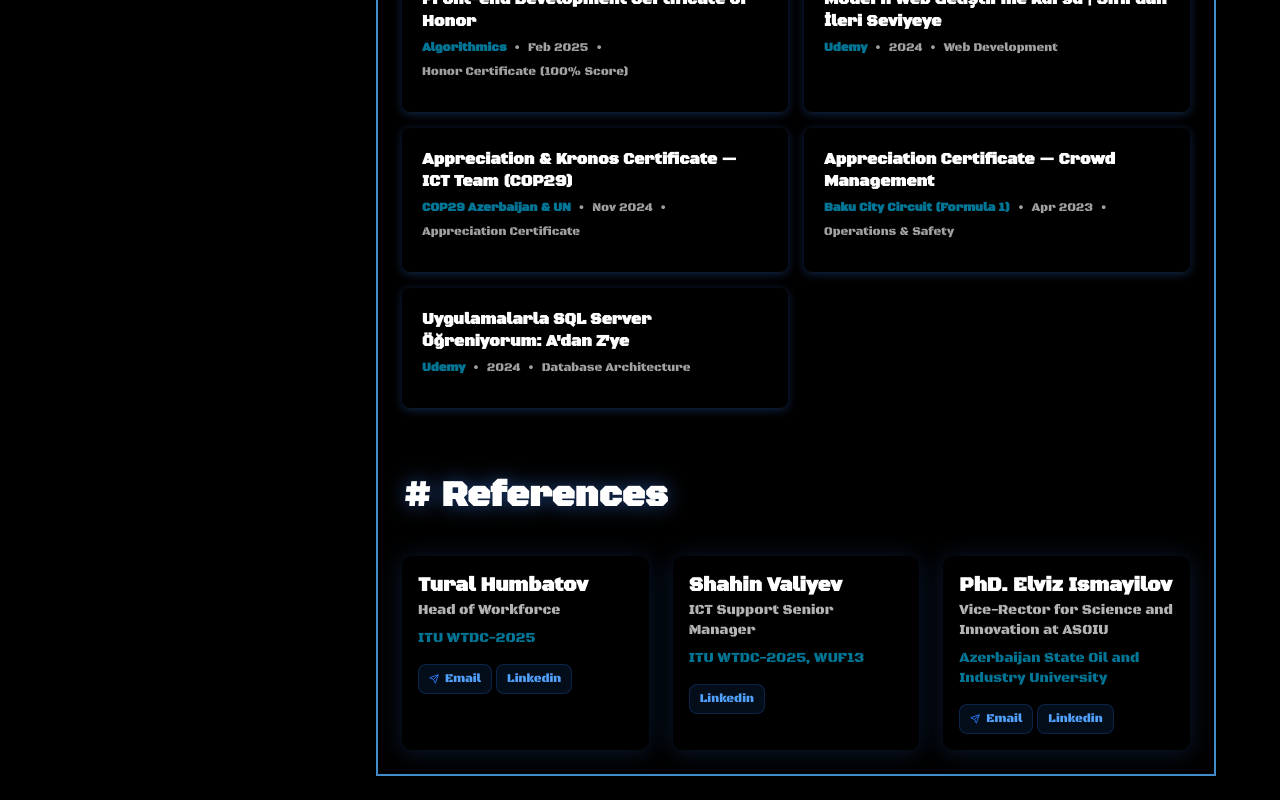
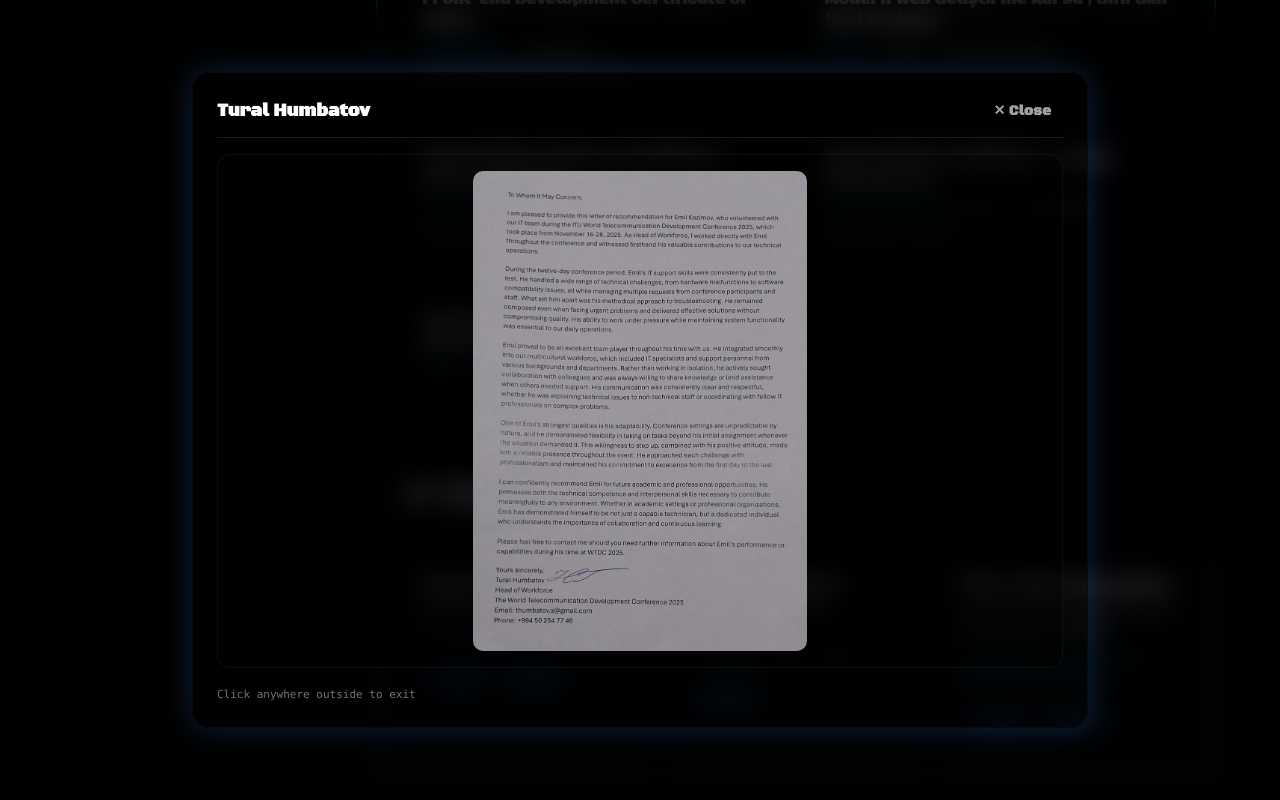
Before and after one commit to Emilhubb/Portfolio, a Next.js app: page /resume in a window 1280 px wide. Both pictures are taken after a click on the element 525 px from the left and 4374 px from the top of the page. Shown: the part 3721-4521 px from the top of the page. Built offline with nearby package versions, Linux system fonts and the light colour scheme.

Commit message:
adding reference image preview modal

```diff
--- a/components/detailComponents/resumepage/ReferencesContent.tsx
+++ b/components/detailComponents/resumepage/ReferencesContent.tsx
@@ -1,5 +1,8 @@
+'use client'
 import React from "react";
+import { useState, useEffect } from "react";
 import { StaticImageData } from "next/image";
+import { createPortal } from "react-dom";
 
 import TuralITU from "../../../public/references/TuralITU.jpg";
 import ShahinITU from "../../../public/references/itu.jpg";
@@ -8,6 +11,16 @@
 import { Send } from "lucide-react";
 
 const ReferencesContent = () => {
+  const [selectedRef, setSelectedRef] = useState<Reference | null>(null);
+  const [mounted, setMounted] = useState(false);
+  useEffect(() => {
+    setMounted(true);
+  }, []);
+
+  const getImageSrc = (img: string | StaticImageData) => {
+    return typeof img === "string" ? img : img.src;
+  };
+
   interface Reference {
     id: number;
     name: string;
@@ -59,6 +72,7 @@
           {References.map((reference) => (
             <div
               key={reference.id}
+              onClick={() => setSelectedRef(reference)}
               className=" group shadow-[0_2px_25px_rgba(59,130,246,0.2)] p-4 rounded-lg"
             >
               <h3 className="text-xl font-bold text-white group-hover:text-blue-700 transition-colors">
@@ -94,6 +108,64 @@
             </div>
           ))}
         </div>
+
+        {mounted &&
+          selectedRef &&
+          createPortal(
+            <div
+              className="fixed inset-0 z-9999 flex items-center justify-center p-4 bg-black/80 backdrop-blur-md animate-fadeIn"
+              onClick={() => setSelectedRef(null)}
+            >
+              <div
+                className="relative max-w-4xl w-full bg-(--secondary-color) border border-(--primary-color)/40
+                                 rounded-2xl p-6 shadow-[0_0_30px_rgba(59,130,246,0.25)] flex flex-col gap-4"
+                onClick={(e) => e.stopPropagation()}
+              >
+                <div className="flex justify-between items-center border-b border-white/10 pb-3">
+                  <div>
+                    <h4 className="text-lg font-bold text-white">
+                      {selectedRef.name}
+                    </h4>
+
+                  </div>
+                  <button
+                    onClick={() => setSelectedRef(null)}
+                    className="text-neutral-400 hover:text-white hover:bg-white/10 px-3 py-1 rounded-lg text-sm font-bold transition-all cursor-pointer"
+                  >
+                    ✕ Close
+                  </button>
+                </div>
+                <div className="relative w-full max-h-[70vh]  rounded-xl border border-white/5 bg-black/40 flex flex-col md:flex-row items-center justify-center gap-4 p-4">
+                  {Array.isArray(selectedRef.image) ? (
+                    selectedRef.image.map((img, index) => (
+                      <img
+                        key={index}
+                        src={getImageSrc(img)}
+                        alt={`${selectedRef.name} - ${index + 1}`}
+                        className="w-full md:w-1/2 h-auto object-contain rounded-lg border border-white/10"
+                      />
+                    ))
+                  ) : selectedRef.image ? (
+                    <img
+                      src={getImageSrc(selectedRef.image)}
+                      alt={selectedRef.name}
+                      className="max-h-[60vh] w-auto object-contain rounded-lg"
+                    />
+                  ) : (
+                    <div className="py-12 text-center text-neutral-400 text-sm font-mono">
+                      📷 Preview image not uploaded yet.
+                    </div>
+                  )}
+                </div>
+                <div className="flex justify-between items-center text-xs text-neutral-400 pt-1">
+                  <span className="font-mono text-[11px] text-neutral-500">
+                    Click anywhere outside to exit
+                  </span>
+                </div>
+              </div>
+            </div>,
+            document.body,
+          )}
       </div>
     </>
   );
```
